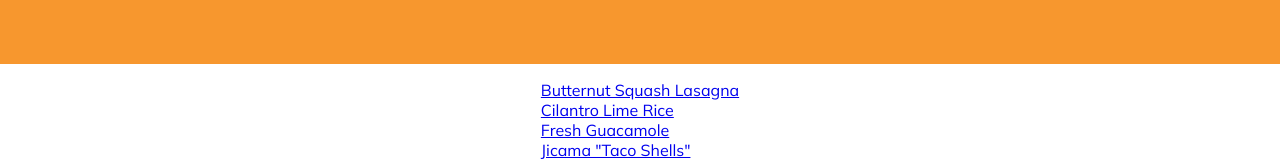
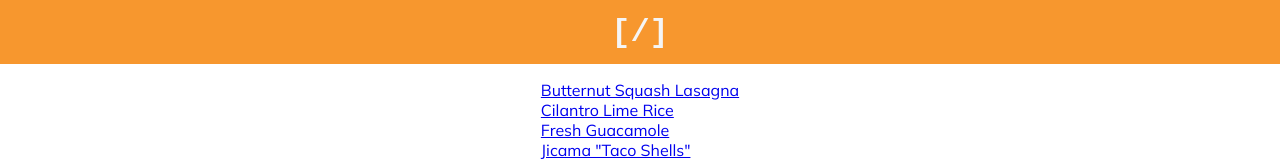
Before and after one commit to mattiaerre/country-trout, a React (Create React App) app: page /#/ in a window 1280 px wide. Shown: the top 161 px of the page. Built offline with nearby package versions, Linux system fonts and the light colour scheme; no server answers.

Commit message:
add clickable header

```diff
--- a/src/App.css
+++ b/src/App.css
@@ -22,9 +22,20 @@
 }
 
 .Header {
+  align-items: center;
   background-color: #f7972e;
+  display: flex;
+  font-family: 'Courier New', Courier, monospace;
+  font-size: 32px;
+  font-weight: bold;
   height: 64px;
+  justify-content: center;
   width: 100%;
+}
+
+.Header a {
+  color: whitesmoke;
+  text-decoration: none;
 }
 
 .Heading__small {
--- a/src/App.js
+++ b/src/App.js
@@ -6,24 +6,15 @@ import Home from './Home';
 import ids from './ids.json';
 import Recipe from './Recipe';
 
-const copy = {
-  Home: 'Home'
-};
-
 function App() {
   return (
     <Router>
       <main className="App">
-        <header className="Header" />
+        <header className="Header">
+          <Link to="/">[/]</Link>
+        </header>
         <Switch>
           <Route path="/:id">
-            <nav className="Nav">
-              <ul>
-                <li>
-                  <Link to="/">{copy.Home}</Link>
-                </li>
-              </ul>
-            </nav>
             <Recipe />
           </Route>
           <Route path="/">
--- a/src/Recipe.js
+++ b/src/Recipe.js
@@ -7,7 +7,12 @@ import Tags from './Tags';
 const { REACT_APP_CLOUDFRONT_DOMAIN_NAME } = process.env;
 
 const copy = {
-  Description: 'Description'
+  by: 'by',
+  'Cooking time': 'Cooking time',
+  Description: 'Description',
+  Directions: 'Directions',
+  Ingredients: 'Ingredients',
+  Yield: 'Yield'
 };
 
 function Recipe() {
@@ -17,7 +22,9 @@ function Recipe() {
   return (
     <article className="Recipe">
       <h1>{recipe.name}</h1>
-      <p className="Heading__small">by {recipe.author.name}</p>
+      <p className="Heading__small">
+        {copy.by} {recipe.author.name}
+      </p>
       <img
         alt=""
         className="Recipe__hero"
@@ -25,12 +32,16 @@ function Recipe() {
       />
       <Tags tags={recipe.tags} />
       <ul className="Meta">
-        <li>Cooking time: {recipe.meta.cooking.time}</li>
-        <li>Yield: {recipe.meta.yield}</li>
+        <li>
+          {copy['Cooking time']}: {recipe.meta.cooking.time}
+        </li>
+        <li>
+          {copy.Yield}: {recipe.meta.yield}
+        </li>
       </ul>
       <h2>{copy.Description}</h2>
       <p>{recipe.description}</p>
-      <h2>Ingredients</h2>
+      <h2>{copy.Ingredients}</h2>
       <ul className="Ingredients__list">
         {recipe.ingredients.map((ingredient, index) => (
           <li key={index}>
@@ -38,7 +49,7 @@ function Recipe() {
           </li>
         ))}
       </ul>
-      <h2>Directions</h2>
+      <h2>{copy.Directions}</h2>
       <ul className="Directions__list">
         {recipe.directions.map((text, index) => (
           <li key={index}>{text}</li>
```
